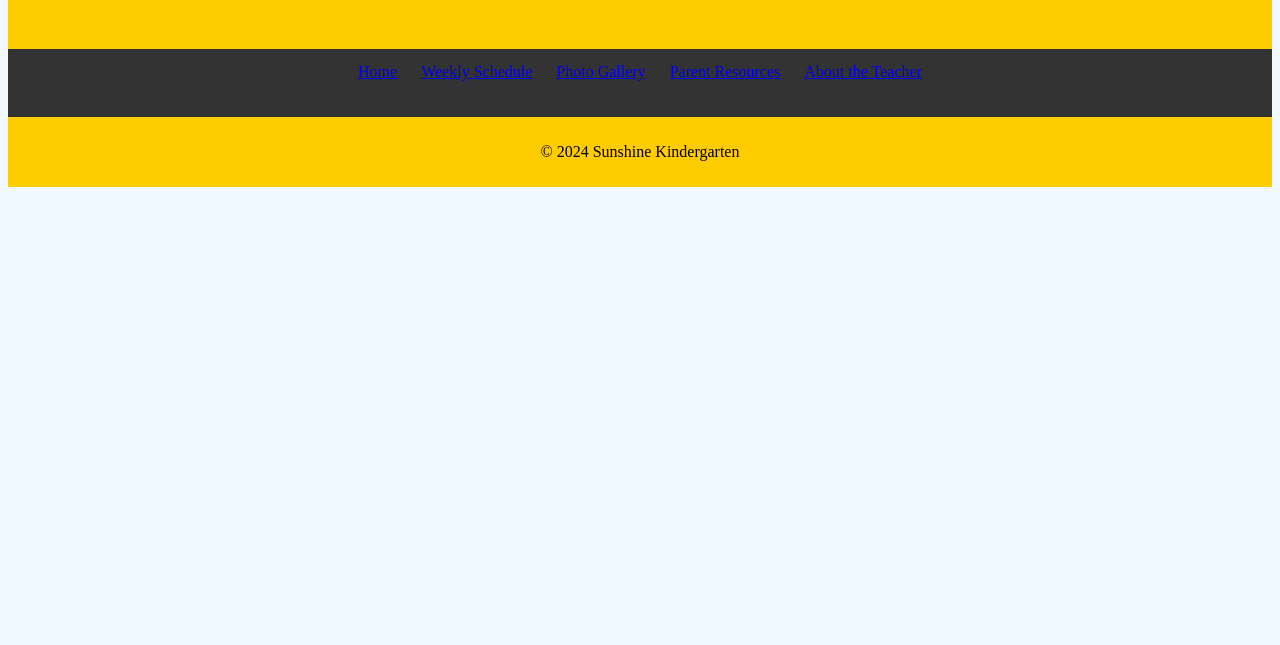
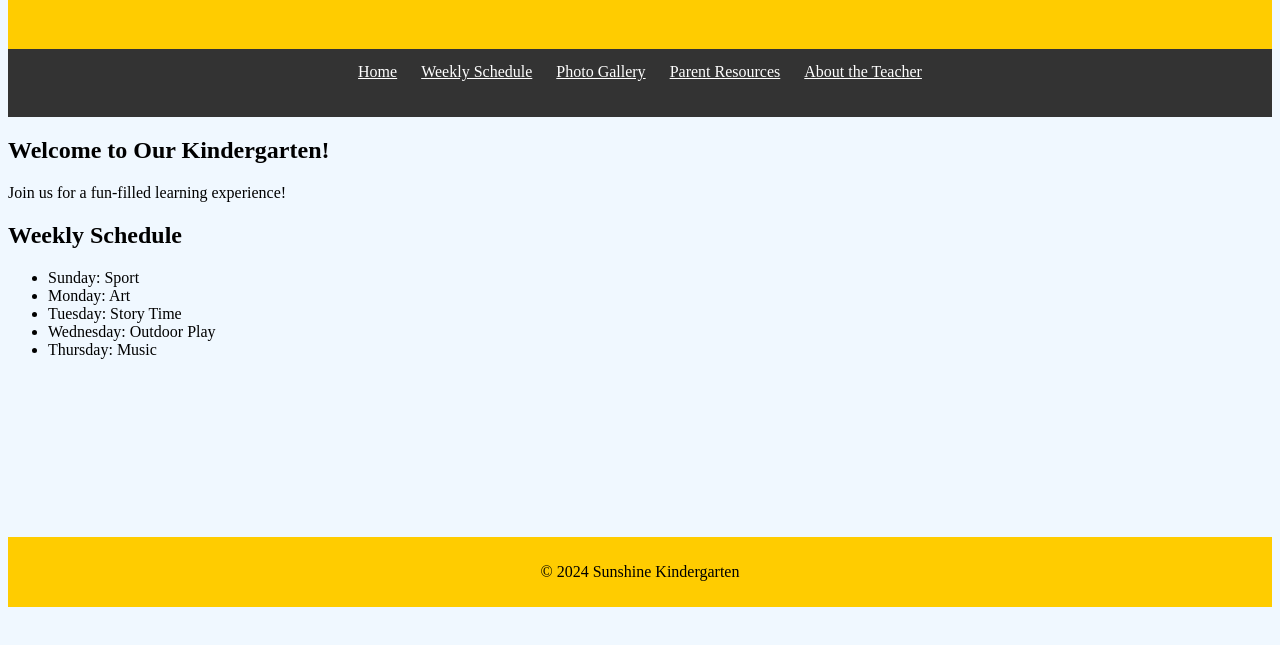
Before and after one commit to Zainab4523/Itcs333-A1, a plain HTML site: page index.html in a window 1280 px wide. Shown: the part 89-734 px from the top of the page. Drawn offline with Linux system fonts and the light colour scheme.

Commit message:
Welcome & schedule

```diff
--- a/Style.css
+++ b/Style.css
@@ -17,9 +17,10 @@ nav{
 nav a{
     padding-left: 10px;
     padding-right: 10px;
+    color: white;
 }
 main{
-
+    height: 400px;
 }
 footer{
     background-color: #ffcc00;
--- a/index.html
+++ b/index.html
@@ -17,7 +17,22 @@
         <a href="#">Parent Resources</a>
         <a href="#">About the Teacher</a>
     </nav>
-    <main></main>
+    <main>
+        <section id="welcome">
+            <h2>Welcome to Our Kindergarten!</h2>
+            <p>Join us for a fun-filled learning experience!</p>
+        </section>
+        <section id="schedule">
+            <h2>Weekly Schedule</h2>
+            <ul>
+                <li>Sunday: Sport</li>
+                <li>Monday: Art </li>
+                <li>Tuesday: Story Time</li>
+                <li>Wednesday: Outdoor Play</li>
+                <li>Thursday: Music</li>
+            </ul>
+        </section>
+    </main>
     <footer>
         <p>&copy; 2024 Sunshine Kindergarten</p>
     </footer>
```
